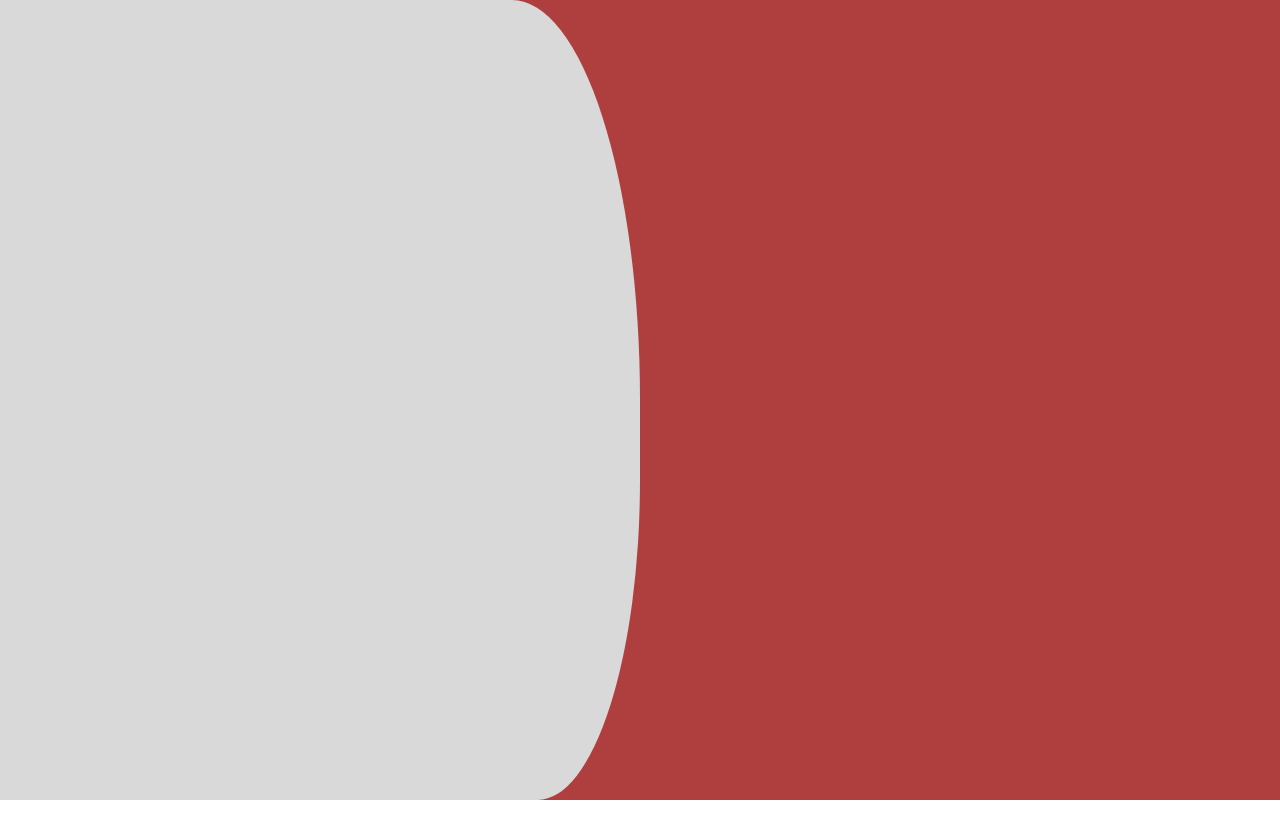
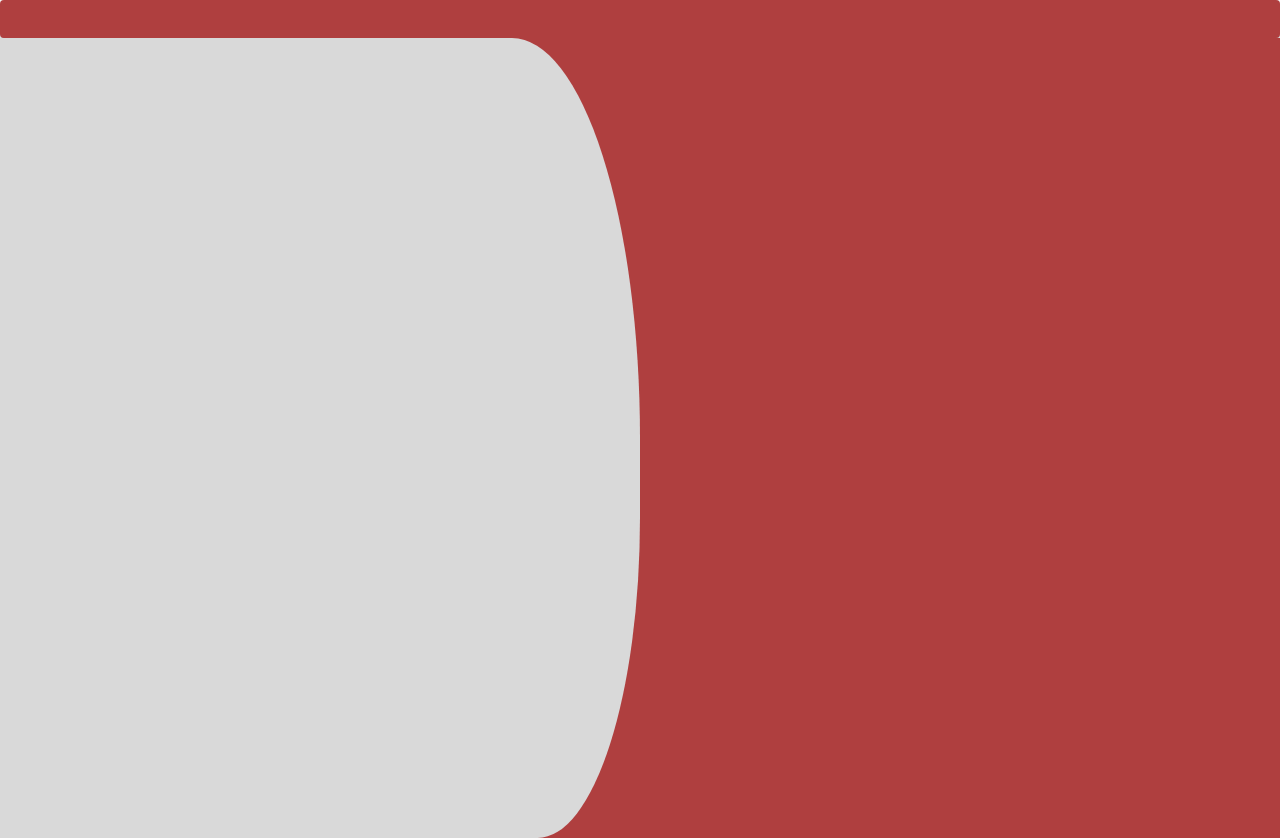
Before and after one commit to juliooujc/POMODUS, a React (Vite) app in the folder frontend/pomodus/: page / in a window 1280 px wide. Before the commit the page ends 800 px from the top, so only its background shows below. Built offline with nearby package versions, Linux system fonts and the light colour scheme.

Commit message:
criado header

```diff
--- a/frontend/pomodus/src/App.jsx
+++ b/frontend/pomodus/src/App.jsx
@@ -1,10 +1,12 @@
 import { ThemeProvider } from '@mui/material/styles';
 import theme from './theme/theme'
 import BackgroundWithShape from './components/BackgroundWithShape';
+import Header from './components/Header';
 
 function App() {
   return (
     <ThemeProvider theme={theme}>
+      <Header />
       <BackgroundWithShape />
     </ThemeProvider>
   )
--- a/frontend/pomodus/src/components/BackgroundWithShape.jsx
+++ b/frontend/pomodus/src/components/BackgroundWithShape.jsx
@@ -1,5 +1,5 @@
-import React from 'react'
-import { Box, Typography } from '@mui/material';
+// fundo do negocinho
+import { Box } from '@mui/material';
 
 
 const BackgroundWithShape = () => {
--- /dev/null
+++ b/frontend/pomodus/src/components/Header.jsx
@@ -0,0 +1,17 @@
+import { Paper } from '@mui/material'
+
+
+const Header = () => {
+  return (
+    <Paper elevation={3}
+    sx={{
+        backgroundColor: 'primary.main',
+        width: '100vw',
+        height: '3vw'
+    }}>
+
+    </Paper>
+  )
+}
+
+export default Header
```
